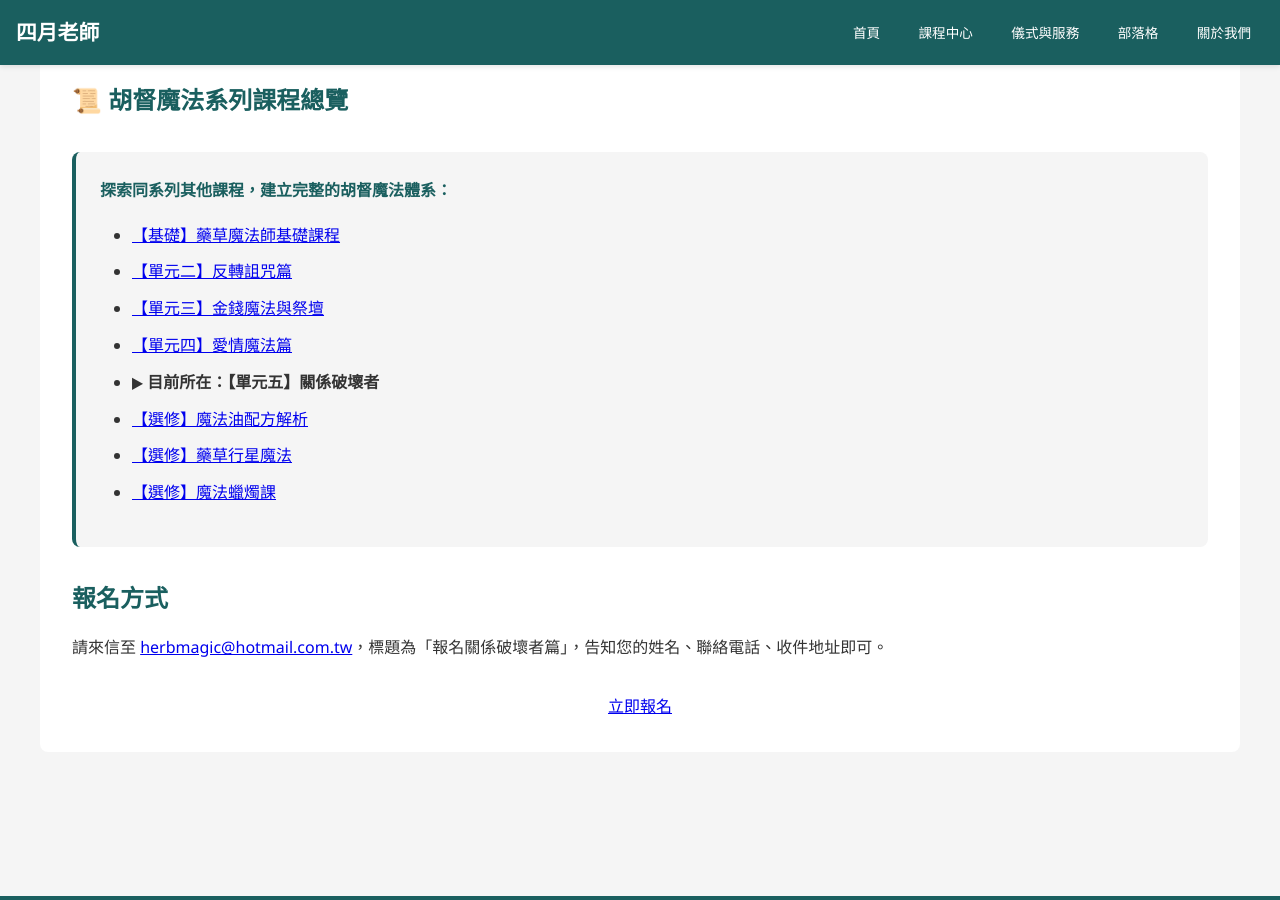
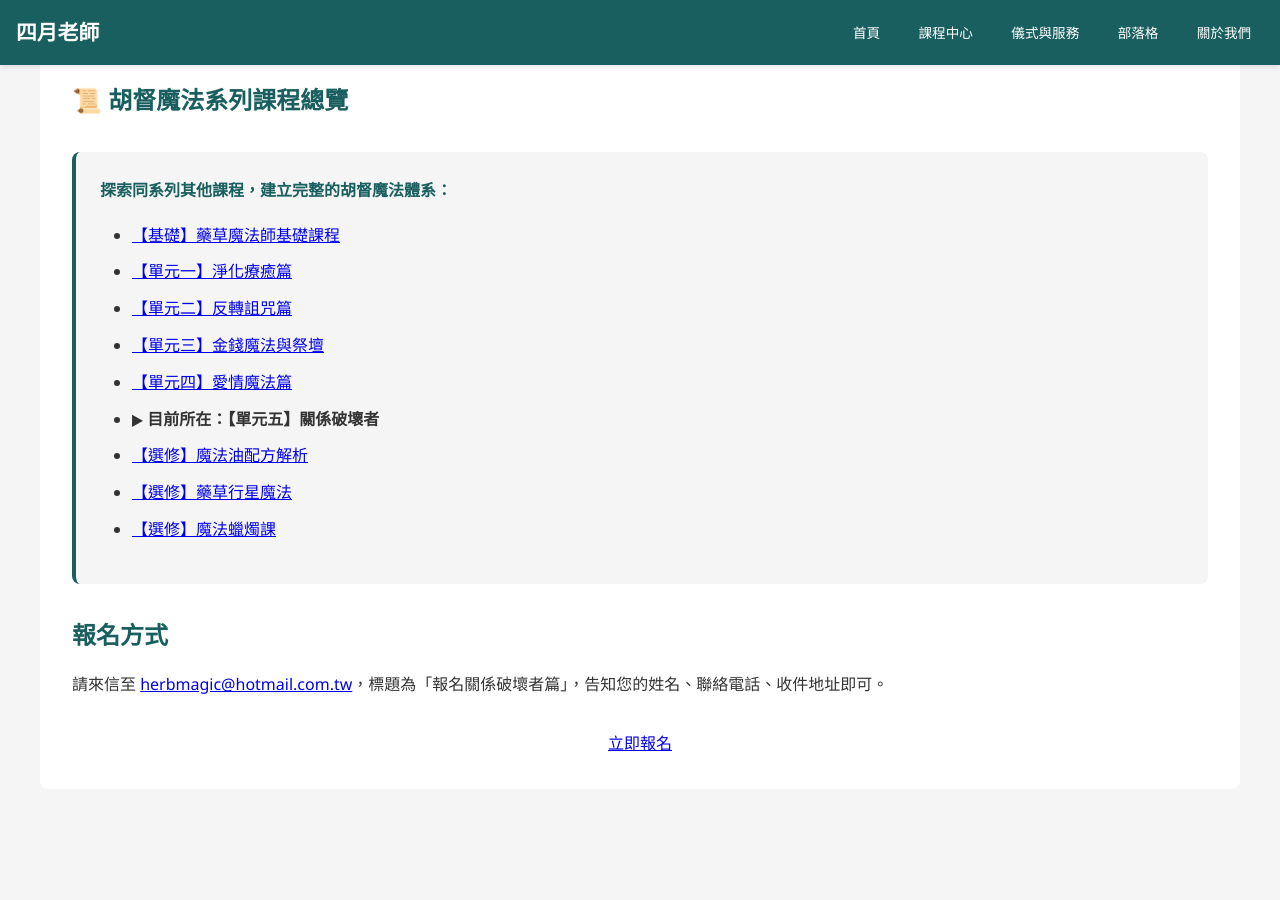
Before and after one commit to light4uliuphone-lang/hoodoo, a Jekyll site: the page built from courses/course-hoodoo-05.html, in a window 1280 px wide and 900 px high, scrolled down 1337 px. Built offline with Jekyll 4.4.1, drawn with Linux system fonts in a browser that asks for light colours.

Commit message:
Update course-hoodoo-05.html

```diff
--- a/courses/course-hoodoo-05.html
+++ b/courses/course-hoodoo-05.html
@@ -46,14 +46,15 @@
         <div style="background-color: #f5f5f5; padding: 1.5rem; border-radius: 8px; margin: 2rem 0; border-left: 4px solid #1a5f5f;">
             <p style="margin-bottom: 1rem; font-weight: bold; color: #1a5f5f;">探索同系列其他課程，建立完整的胡督魔法體系：</p>
             <ul style="line-height: 1.8;">
-                <li><a href="/courses/course-hoodoo-00.html">【基礎】藥草魔法師基礎課程</a></li>
-                <li><a href="/courses/course-hoodoo-02.html">【單元二】反轉詛咒篇</a></li>
-                <li><a href="/courses/course-hoodoo-03.html">【單元三】金錢魔法與祭壇</a></li>
-                <li><a href="/courses/course-hoodoo-04.html">【單元四】愛情魔法篇</a></li>
+                <li><a href="/courses/course-hoodoo-00/">【基礎】藥草魔法師基礎課程</a></li>
+                <li><a href="/courses/course-hoodoo-01/">【單元一】淨化療癒篇</a></li>
+                <li><a href="/courses/course-hoodoo-02/">【單元二】反轉詛咒篇</a></li>
+                <li><a href="/courses/course-hoodoo-03/">【單元三】金錢魔法與祭壇</a></li>
+                <li><a href="/courses/course-hoodoo-04/">【單元四】愛情魔法篇</a></li>
                 <li><strong>▶ 目前所在：【單元五】關係破壞者</strong></li>
-                <li><a href="/courses/course-hoodoo-06.html">【選修】魔法油配方解析</a></li>
-                <li><a href="/courses/course-hoodoo-07.html">【選修】藥草行星魔法</a></li>
-                <li><a href="/courses/course-hoodoo-08.html">【選修】魔法蠟燭課</a></li>
+                <li><a href="/courses/course-hoodoo-06/">【選修】魔法油配方解析</a></li>
+                <li><a href="/courses/course-hoodoo-07/">【選修】藥草行星魔法</a></li>
+                <li><a href="/courses/course-hoodoo-08/">【選修】魔法蠟燭課</a></li>
             </ul>
         </div>
 
```
